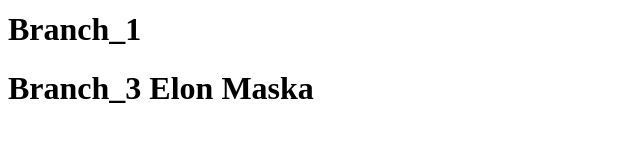
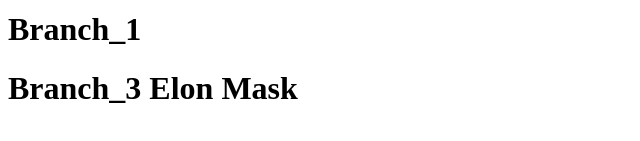
Before and after one commit to Volodymyr2208/prj1, a plain HTML site: page index.html in a window 1280 px wide. Shown: the part 127-268 px from the top of the page, 0-640 px from the left. Drawn offline with Linux system fonts and the light colour scheme.

Commit message:
Revert "Added 'a'"
This reverts commit c51b80bdc206937ac67a1c141e96cbc50951a1a8.

```diff
--- a/index.html
+++ b/index.html
@@ -7,6 +7,6 @@
         <h1>Heading 2Y</h1>
         <h1>From master</h1>
         <h1>Branch_1</h1>
-        <h1>Branch_3 Elon Maska</h1>
+        <h1>Branch_3 Elon Mask</h1>
     </body>
 </html>
```
